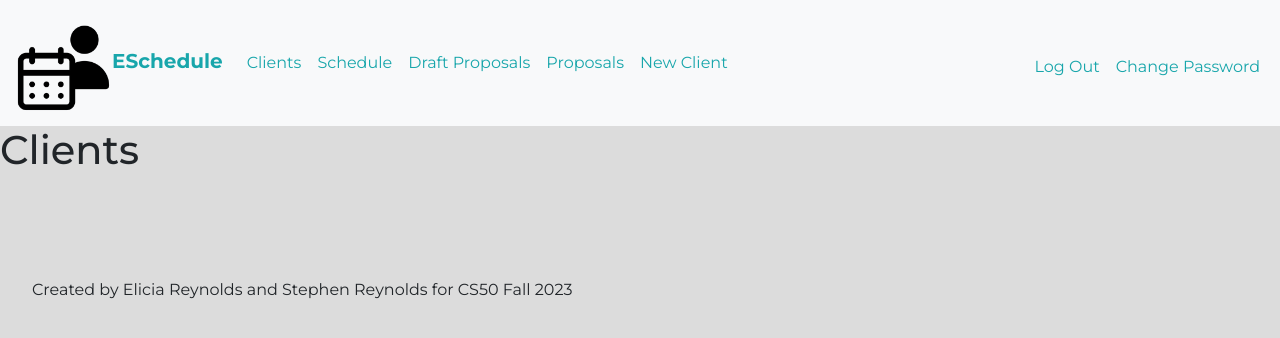
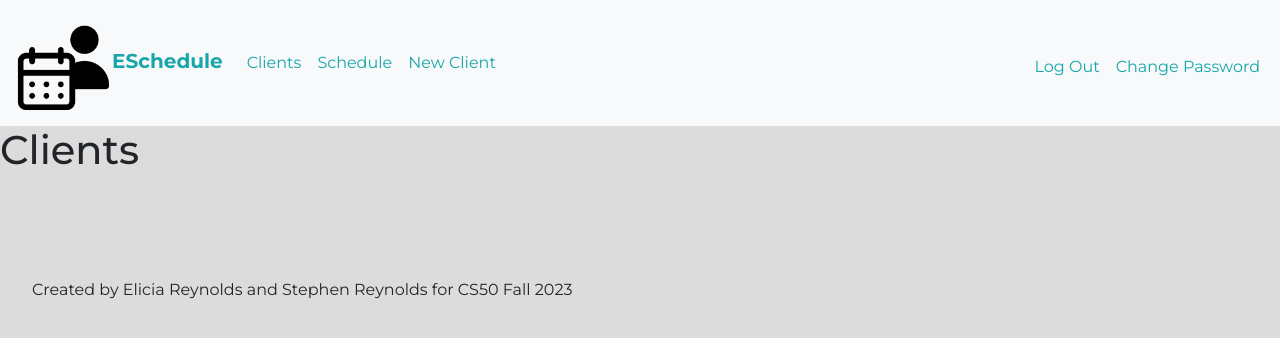
Before and after one commit to stephen0220/final_project, a Flask app: page /clients in a window 1280 px wide. Shown: the top 338 px of the page. Run offline with Flask 3, Linux system fonts and the light colour scheme; the visitor is signed in with stand-in values (Sample User, id 1).

Commit message:
saving to pull

```diff
--- a/static/style.css
+++ b/static/style.css
@@ -70,6 +70,10 @@ input {
     color: #fff !important;
 }
 
+.card a {
+    color: #fff !important;
+}
+
 @media only screen and (max-width: 992px){
     .clients{
         flex-direction: column;
--- a/templates/layout.html
+++ b/templates/layout.html
@@ -11,10 +11,19 @@
     <link rel="stylesheet" href="static/style.css">
     <script src="https://code.jquery.com/jquery-3.6.4.min.js"></script>
     <script>
-        $(window).on('beforeunload', function() {
-            // Send an AJAX request to log out the user when the page is closed
-            $.get('/logout');
-        });
+        $(document).ready(function() {
+       // Send an AJAX request to log out the user when the page is closed
+       $(window).on('beforeunload', function(event) {
+           // Check if the event's returnValue is set, indicating a page reload
+           if (event.originalEvent.returnValue !== undefined) {
+               // Page is being reloaded or closed, do not send the AJAX request
+               return;
+           }
+
+           // Send an AJAX request to log out the user
+           $.get('/logout');
+       });
+   });
     </script>
     <title>ESchedule</title>
 </head>
@@ -33,12 +42,6 @@
               </li>
               <li class="nav-item">
                 <a class="nav-link" href="/schedule">Schedule</a>
-              </li>
-              <li class="nav-item">
-                <a class="nav-link" href="/draft">Draft Proposals</a>
-              </li>
-              <li class="nav-item">
-                <a class="nav-link" href="/proposals">Proposals</a>
               </li>
               <li class="nav-item">
                 <a class="nav-link" href="/new_client">New Client</a>
```
Also changed, not shown: readme.md.
